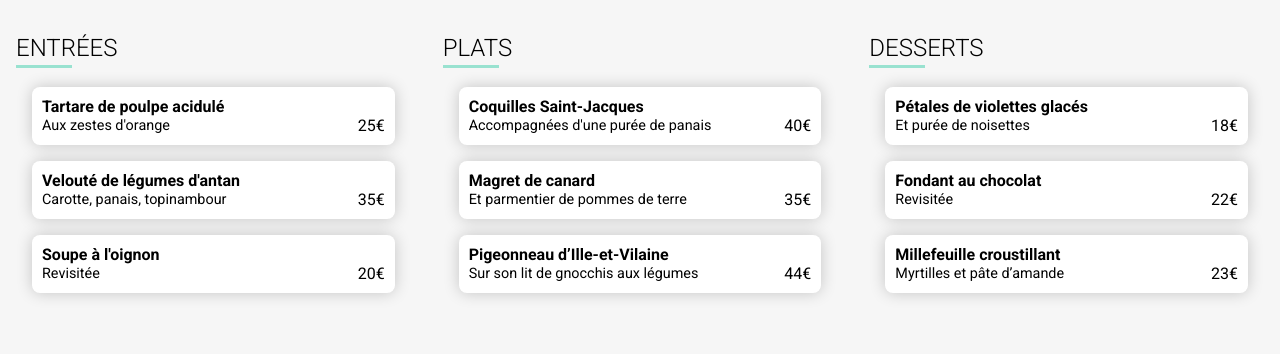
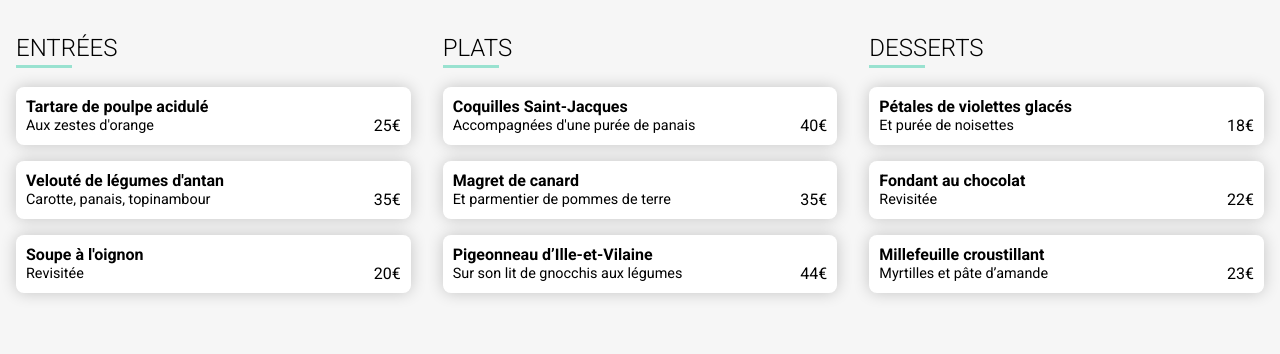
Before and after one commit to loumorganrene/LouPierre_3_07032022, a website: page menu__alafrancaise.html in a window 1280 px wide. Shown: the part 427-781 px from the top of the page. Drawn offline with Linux system fonts and the light colour scheme; a web font is replaced by a local one.

```diff
--- a/sass/Pages/_menu.scss
+++ b/sass/Pages/_menu.scss
@@ -65,8 +65,6 @@
     &--flex {
         display: flex;
         flex-direction: row;
-        padding: 0 1rem;
-        // gap: 1rem;
     }
     &--icon {
         display: none;
@@ -94,7 +92,7 @@
 .dish__wrapper {
     display: flex;
     flex-direction: column;
-    gap: 1rem;
+    row-gap: 1rem;
     width: 100%;
 }
 
```
Also changed, not shown: public/css/style.css, 1 other file.
